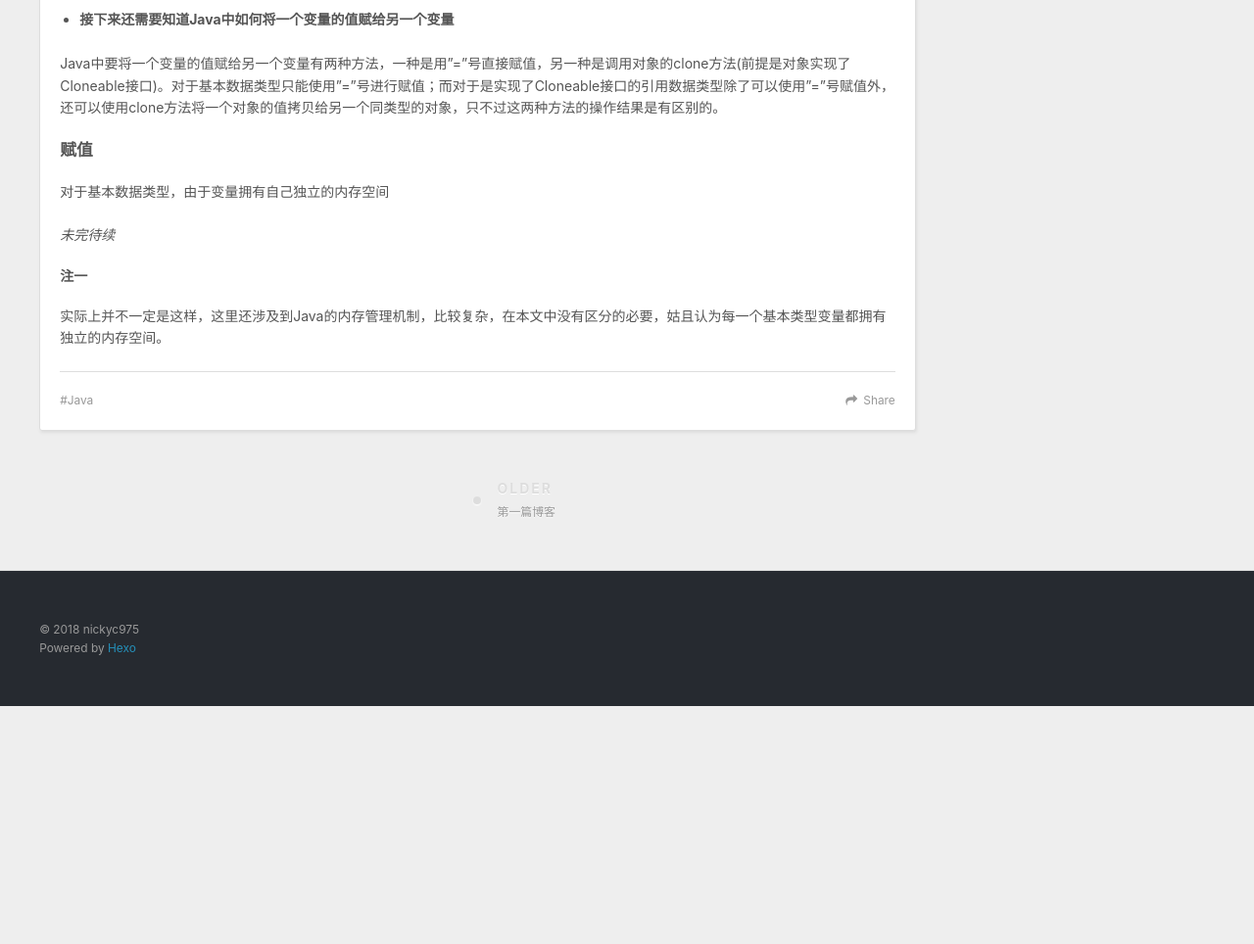
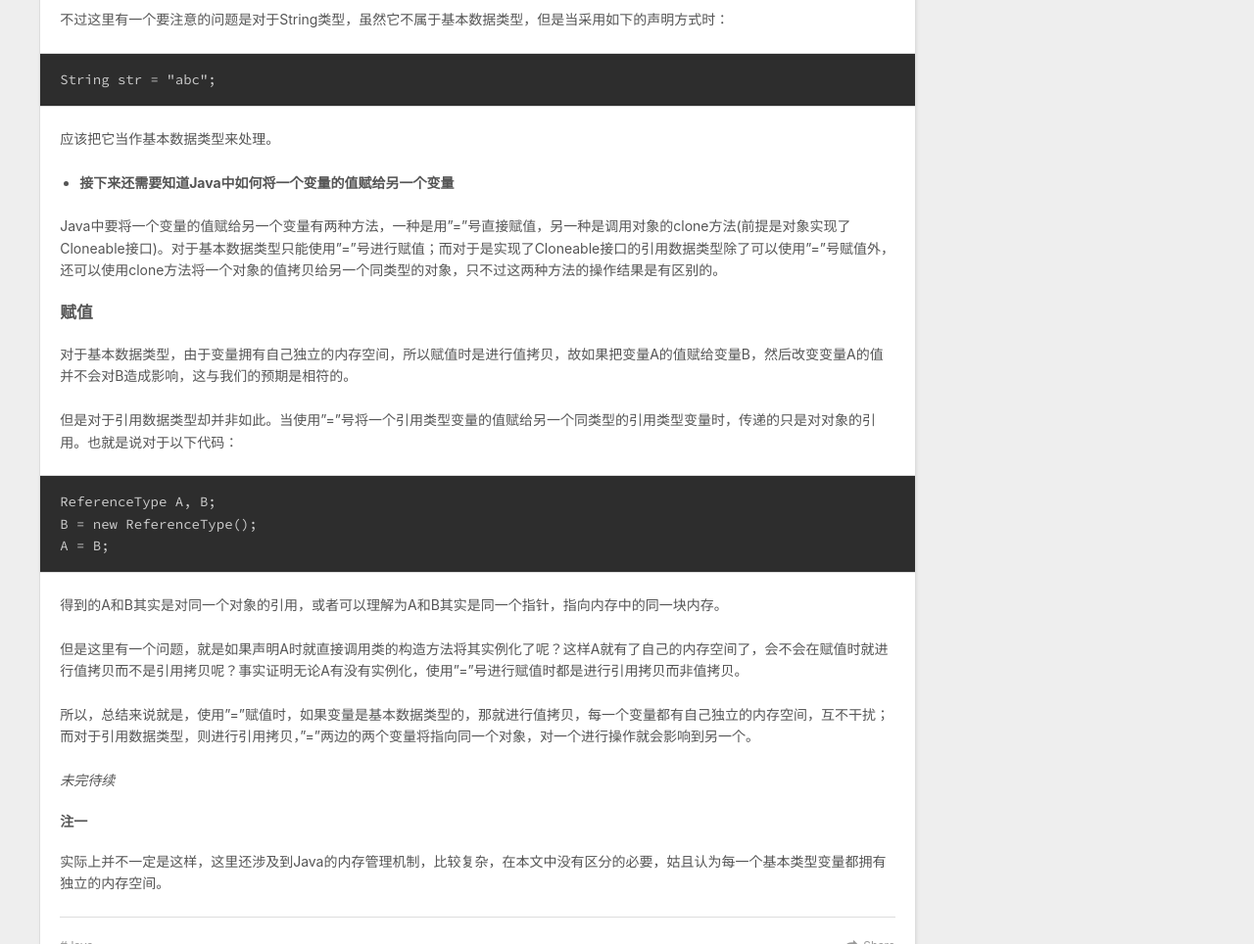
Before and after one commit to nickyc975/nickyc975.github.io, a plain HTML site: page 2018/03/04/赋值、浅拷贝与深拷贝/index.html in a window 1280 px wide. Shown: the part 1240-2204 px from the top of the page at 98% size. Before the commit the page ends 1961 px from the top, so only its background shows below. Drawn offline with nearby package versions, Linux system fonts and the light colour scheme.

Commit message:
完成了赋值部分

```diff
--- a/2018/03/04/赋值、浅拷贝与深拷贝/index.html
+++ b/2018/03/04/赋值、浅拷贝与深拷贝/index.html
@@ -15,7 +15,7 @@
 <meta property="og:site_name" content="Talk is cheap. Show me the code.">
 <meta property="og:description" content="引言前几天写Java时遇到一个问题，在我的代码中有这样一段： Set&amp;lt;Person&amp;gt; Temp = new HashSet&amp;lt;Person&amp;gt;(); Set&amp;lt;Person&amp;gt; RemainedPerson = new HashSet&amp;lt;Person&amp;gt;(); RemainedPerson.add(vertexA); // vertexA is an insta">
 <meta property="og:locale" content="zh-CN">
-<meta property="og:updated_time" content="2018-03-05T05:36:09.672Z">
+<meta property="og:updated_time" content="2018-03-06T04:58:27.449Z">
 <meta name="twitter:card" content="summary">
 <meta name="twitter:title" content="赋值、浅拷贝与深拷贝">
 <meta name="twitter:description" content="引言前几天写Java时遇到一个问题，在我的代码中有这样一段： Set&amp;lt;Person&amp;gt; Temp = new HashSet&amp;lt;Person&amp;gt;(); Set&amp;lt;Person&amp;gt; RemainedPerson = new HashSet&amp;lt;Person&amp;gt;(); RemainedPerson.add(vertexA); // vertexA is an insta">
@@ -110,11 +110,21 @@ while (!RemainedPerson.isEmpty()) {
 <p>Java中的数据类型分为基本数据类型和引用数据类型两大类，基本数据类型只有</p>
 <pre><code>boolean, byte, char, short, int, long, float, double
 </code></pre><p>这8种，除此之外的所有类型都属于引用类型。可以这么理解，基本数据类型就跟C语言中的数据类型一样，在定义时就会被分配空间，每一个变量都拥有自己独立的内存空间<a href="#注一">(1)</a>。而引用数据类型就类似于C语言中的指针，定义时只分配指针的空间，而不会分配指针指向的内存空间，只有当使用    new    实例化对象时才会分配空间。</p>
+<p>不过这里有一个要注意的问题是对于String类型，虽然它不属于基本数据类型，但是当采用如下的声明方式时：</p>
+<pre><code>String str = &quot;abc&quot;;
+</code></pre><p>应该把它当作基本数据类型来处理。</p>
 <ul>
 <li><strong>接下来还需要知道Java中如何将一个变量的值赋给另一个变量</strong></li>
 </ul>
 <p>Java中要将一个变量的值赋给另一个变量有两种方法，一种是用”=”号直接赋值，另一种是调用对象的clone方法(前提是对象实现了Cloneable接口)。对于基本数据类型只能使用”=”号进行赋值；而对于是实现了Cloneable接口的引用数据类型除了可以使用”=”号赋值外，还可以使用clone方法将一个对象的值拷贝给另一个同类型的对象，只不过这两种方法的操作结果是有区别的。</p>
-<h4 id="赋值"><a href="#赋值" class="headerlink" title="赋值"></a>赋值</h4><p>对于基本数据类型，由于变量拥有自己独立的内存空间</p>
+<h4 id="赋值"><a href="#赋值" class="headerlink" title="赋值"></a>赋值</h4><p>对于基本数据类型，由于变量拥有自己独立的内存空间，所以赋值时是进行值拷贝，故如果把变量A的值赋给变量B，然后改变变量A的值并不会对B造成影响，这与我们的预期是相符的。</p>
+<p>但是对于引用数据类型却并非如此。当使用”=”号将一个引用类型变量的值赋给另一个同类型的引用类型变量时，传递的只是对对象的引用。也就是说对于以下代码：</p>
+<pre><code>ReferenceType A, B;
+B = new ReferenceType();
+A = B;
+</code></pre><p>得到的A和B其实是对同一个对象的引用，或者可以理解为A和B其实是同一个指针，指向内存中的同一块内存。</p>
+<p>但是这里有一个问题，就是如果声明A时就直接调用类的构造方法将其实例化了呢？这样A就有了自己的内存空间了，会不会在赋值时就进行值拷贝而不是引用拷贝呢？事实证明无论A有没有实例化，使用”=”号进行赋值时都是进行引用拷贝而非值拷贝。</p>
+<p>所以，总结来说就是，使用”=”赋值时，如果变量是基本数据类型的，那就进行值拷贝，每一个变量都有自己独立的内存空间，互不干扰；而对于引用数据类型，则进行引用拷贝，”=”两边的两个变量将指向同一个对象，对一个进行操作就会影响到另一个。</p>
 <p><em>未完待续</em></p>
 <h5 id="注一"><a href="#注一" class="headerlink" title="注一"></a>注一</h5><p>实际上并不一定是这样，这里还涉及到Java的内存管理机制，比较复杂，在本文中没有区分的必要，姑且认为每一个基本类型变量都拥有独立的内存空间。</p>
 
```
Also changed, not shown: index.html (+11 -1 lines).
